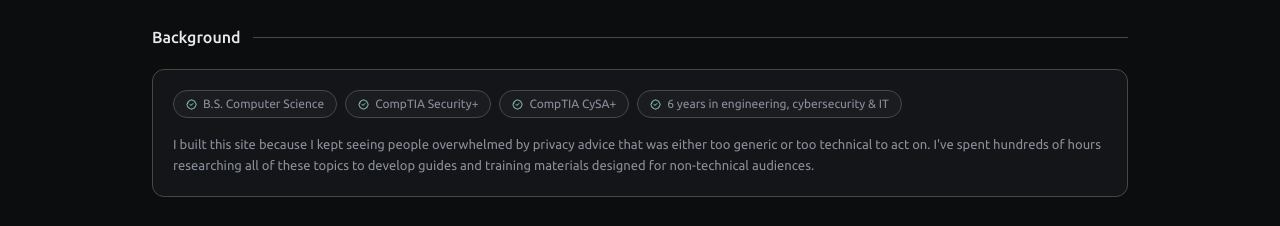
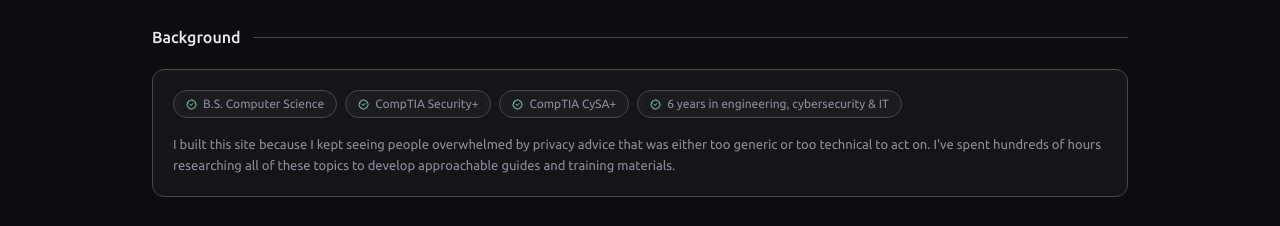
Before and after one commit to plaintextprivacy/plaintextprivacy, a React (Vite) app: page /help in a window 1280 px wide. Shown: the part 1540-1766 px from the top of the page. Built offline with nearby package versions, Linux system fonts and the light colour scheme.

Commit message:
text and comments

```diff
--- a/src/pages/GetHelpPage.tsx
+++ b/src/pages/GetHelpPage.tsx
@@ -175,8 +175,7 @@ export const GetHelpPage = () => (
           <p className='text-body leading-relaxed text-text-secondary'>
             I built this site because I kept seeing people overwhelmed by privacy advice that was
             either too generic or too technical to act on. I've spent hundreds of hours researching
-            all of these topics to develop guides and training materials designed for non-technical
-            audiences.
+            all of these topics to develop approachable guides and training materials.
           </p>
         </div>
       </div>
```
Also changed, not shown: src/components/guide/ChecklistTabbedLayout.tsx (+5 -3 lines), src/components/layout/Topbar.tsx (+5 -5 lines), src/pages/AboutPage.tsx (+5 -9 lines).
